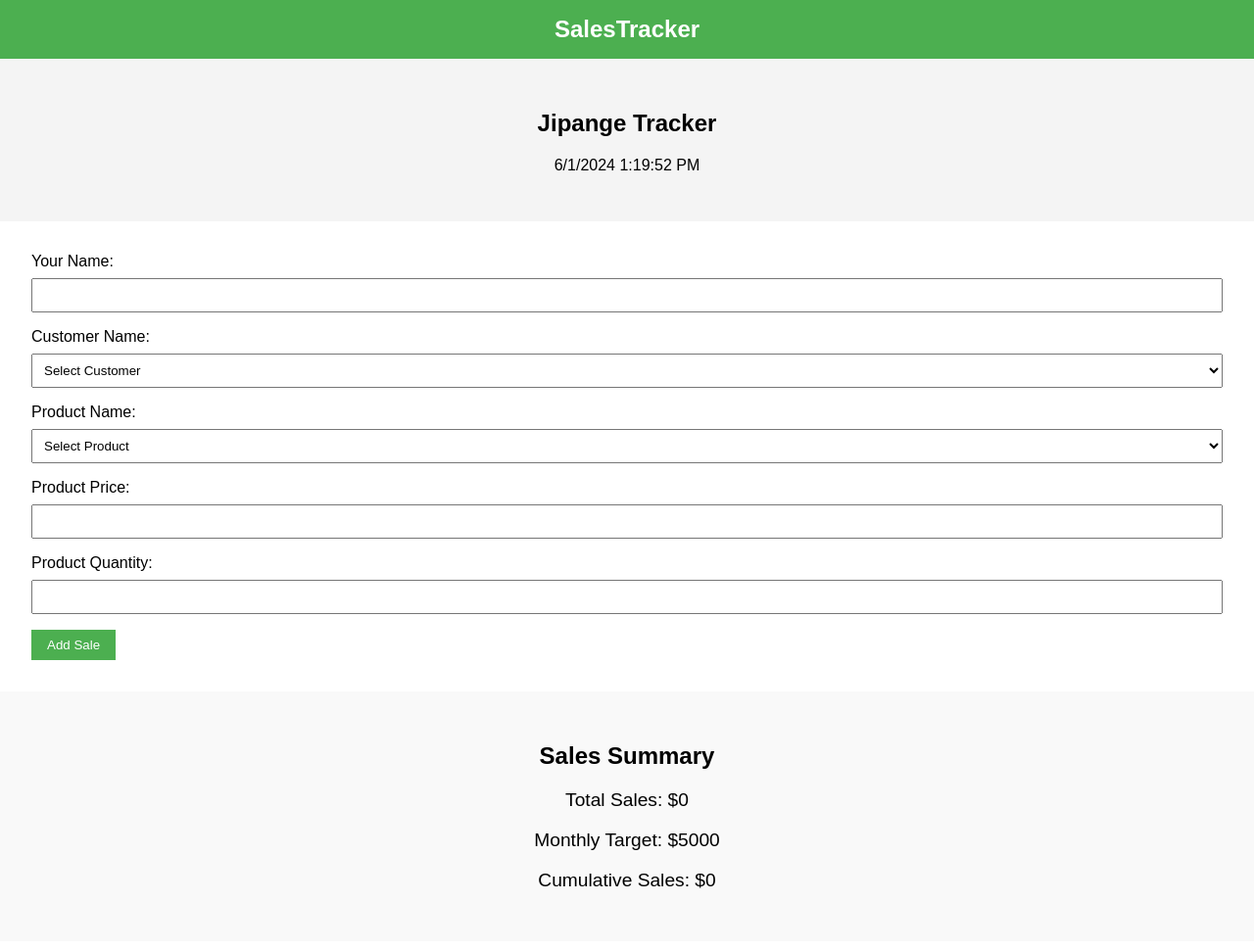
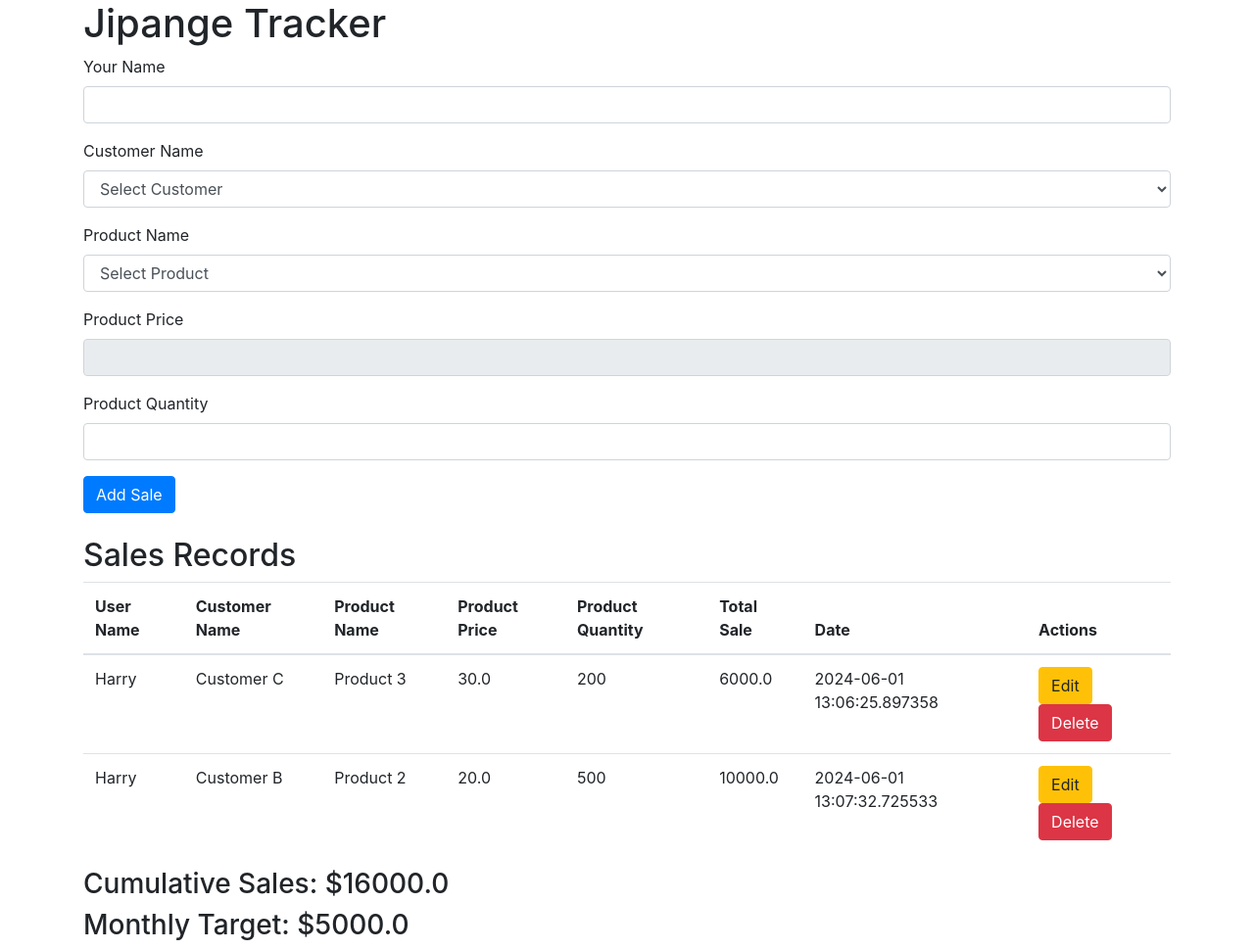
Before and after one commit to Kenfod/Python-Sales-Tracker, a Flask app: page / in a window 1280 px wide. Shown: the whole page at 98% size. Before the commit the page ends 907 px from the top, so only its background shows below. Run offline with Flask 3, Linux system fonts and the light colour scheme; data comes from the database, SQL or seed files in the repository; both versions use the stored data as it was after the commit; some libraries are stand-ins or nearby versions.

Commit message:
Updated the Add/Edit/Delete Functionalities

```diff
--- a/app.py
+++ b/app.py
@@ -1,35 +1,97 @@
-from flask import Flask, render_template, request, jsonify
+from flask import Flask, render_template, request, redirect, url_for
+from flask_sqlalchemy import SQLAlchemy
+from datetime import datetime
+
 app = Flask(__name__)
+app.config['SQLALCHEMY_DATABASE_URI'] = 'sqlite:///sales.db'
+app.config['SQLALCHEMY_TRACK_MODIFICATIONS'] = False
+db = SQLAlchemy(app)
 
-sales_data = {
-    'total_sales': 0,
-    'monthly_target': 5000,
-    'cumulative_sales': 0
-}
+class Sale(db.Model):
+    id = db.Column(db.Integer, primary_key=True)
+    user_name = db.Column(db.String(80), nullable=False)
+    customer_name = db.Column(db.String(80), nullable=False)
+    product_name = db.Column(db.String(80), nullable=False)
+    product_price = db.Column(db.Float, nullable=False)
+    product_quantity = db.Column(db.Integer, nullable=False)
+    total_sale = db.Column(db.Float, nullable=False)
+    date = db.Column(db.DateTime, default=datetime.utcnow)
+
+    def __repr__(self):
+        return f'<Sale {self.id}>'
+
+# Enclose the database initialization in an application context
+with app.app_context():
+    db.create_all()
+
+# Example data for customers and products
+customers = ['Customer A', 'Customer B', 'Customer C']
+products = [
+    {'name': 'Product 1', 'price': 10.00},
+    {'name': 'Product 2', 'price': 20.00},
+    {'name': 'Product 3', 'price': 30.00},
+]
 
 @app.route('/')
 def index():
-    customers = ["Customer A", "Customer B", "Customer C"]
-    products = [
-        {"name": "Product 1", "price": 10.00},
-        {"name": "Product 2", "price": 20.00},
-        {"name": "Product 3", "price": 30.00}
-    ]
-    return render_template('index.html', sales_data=sales_data, customers=customers, products=products)
+    sales = Sale.query.all()
+    cumulative_sales = sum(sale.total_sale for sale in sales)
+    monthly_target = 5000.0
+    return render_template('index.html', sales=sales, cumulative_sales=cumulative_sales, monthly_target=monthly_target, customers=customers, products=products)
 
-@app.route('/add_sale', methods=['POST'])
+@app.route('/add', methods=['POST'])
 def add_sale():
+    user_name = request.form['userName']
+    customer_name = request.form['customerName']
+    product_name = request.form['productName']
+    product_price = float(request.form['productPrice'])
+    product_quantity = int(request.form['productQuantity'])
+    total_sale = product_price * product_quantity
+
+    new_sale = Sale(
+        user_name=user_name,
+        customer_name=customer_name,
+        product_name=product_name,
+        product_price=product_price,
+        product_quantity=product_quantity,
+        total_sale=total_sale
+    )
+
     try:
-        product_price = float(request.form['productPrice'])
-        product_quantity = int(request.form['productQuantity'])
-        sale_amount = product_price * product_quantity
+        db.session.add(new_sale)
+        db.session.commit()
+        return redirect('/')
+    except Exception as e:
+        return f"An error occurred while adding the sale: {e}"
 
-        sales_data['total_sales'] = sale_amount
-        sales_data['cumulative_sales'] += sale_amount
+@app.route('/edit/<int:id>', methods=['GET', 'POST'])
+def edit_sale(id):
+    sale = Sale.query.get_or_404(id)
+    if request.method == 'POST':
+        sale.user_name = request.form['userName']
+        sale.customer_name = request.form['customerName']
+        sale.product_name = request.form['productName']
+        sale.product_price = float(request.form['productPrice'])
+        sale.product_quantity = int(request.form['productQuantity'])
+        sale.total_sale = sale.product_price * sale.product_quantity
 
-        return jsonify(sales_data)
-    except KeyError as e:
-        return f"Missing form field: {e}"
+        try:
+            db.session.commit()
+            return redirect('/')
+        except Exception as e:
+            return f"An error occurred while updating the sale: {e}"
+    else:
+        return render_template('edit.html', sale=sale, customers=customers, products=products)
+
+@app.route('/delete/<int:id>')
+def delete_sale(id):
+    sale = Sale.query.get_or_404(id)
+    try:
+        db.session.delete(sale)
+        db.session.commit()
+        return redirect('/')
+    except Exception as e:
+        return f"An error occurred while deleting the sale: {e}"
 
 if __name__ == '__main__':
     app.run(debug=True)
--- a/templates/index.html
+++ b/templates/index.html
@@ -1,32 +1,22 @@
-<!DOCTYPE html>
+<!doctype html>
 <html lang="en">
 <head>
-    <meta charset="UTF-8">
-    <meta name="viewport" content="width=device-width, initial-scale=1.0">
-    <title>Jipange Sales Tracker</title>
-    <link rel="stylesheet" href="{{ url_for('static', filename='styles.css') }}">
+  <meta charset="utf-8">
+  <title>Sales Tracker</title>
+  <link rel="stylesheet" href="https://maxcdn.bootstrapcdn.com/bootstrap/4.0.0/css/bootstrap.min.css">
+  <script src="https://code.jquery.com/jquery-3.6.0.min.js"></script>
 </head>
 <body>
-    <header>
-        <div class="navbar">
-            <div class="logo">SalesTracker</div>
-        </div>
-    </header>
-
-    <section class="header-section">
+<div class="container">
   <h1>Jipange Tracker</h1>
-        <p id="date-time"></p>
-    </section>
-
-    <section class="input-section">
-        <form id="salesForm">
+  <form action="/add" method="POST">
     <div class="form-group">
-                <label for="userName">Your Name:</label>
-                <input type="text" id="userName" name="userName" required>
+      <label for="userName">Your Name</label>
+      <input type="text" class="form-control" id="userName" name="userName" required>
     </div>
     <div class="form-group">
-                <label for="customerName">Customer Name:</label>
-                <select id="customerName" name="customerName" required>
+      <label for="customerName">Customer Name</label>
+      <select class="form-control" id="customerName" name="customerName" required>
         <option value="">Select Customer</option>
         {% for customer in customers %}
         <option value="{{ customer }}">{{ customer }}</option>
@@ -34,33 +24,68 @@
       </select>
     </div>
     <div class="form-group">
-                <label for="productName">Product Name:</label>
-                <select id="productName" name="productName" required>
+      <label for="productName">Product Name</label>
+      <select class="form-control" id="productName" name="productName" required>
         <option value="">Select Product</option>
         {% for product in products %}
-                    <option value="{{ product.name }}" data-price="{{ product.price }}">{{ product.name }}</option>
+        <option value="{{ product['name'] }}" data-price="{{ product['price'] }}">{{ product['name'] }}</option>
         {% endfor %}
       </select>
     </div>
     <div class="form-group">
-                <label for="productPrice">Product Price:</label>
-                <input type="number" id="productPrice" name="productPrice" step="0.01" readonly required>
+      <label for="productPrice">Product Price</label>
+      <input type="number" step="0.01" class="form-control" id="productPrice" name="productPrice" required readonly>
     </div>
     <div class="form-group">
-                <label for="productQuantity">Product Quantity:</label>
-                <input type="number" id="productQuantity" name="productQuantity" required>
+      <label for="productQuantity">Product Quantity</label>
+      <input type="number" class="form-control" id="productQuantity" name="productQuantity" required>
     </div>
-            <button type="submit">Add Sale</button>
+    <button type="submit" class="btn btn-primary">Add Sale</button>
   </form>
-    </section>
+  <h2 class="mt-4">Sales Records</h2>
+  <table class="table">
+    <thead>
+      <tr>
+        <th>User Name</th>
+        <th>Customer Name</th>
+        <th>Product Name</th>
+        <th>Product Price</th>
+        <th>Product Quantity</th>
+        <th>Total Sale</th>
+        <th>Date</th>
+        <th>Actions</th>
+      </tr>
+    </thead>
+    <tbody>
+      {% for sale in sales %}
+      <tr>
+        <td>{{ sale.user_name }}</td>
+        <td>{{ sale.customer_name }}</td>
+        <td>{{ sale.product_name }}</td>
+        <td>{{ sale.product_price }}</td>
+        <td>{{ sale.product_quantity }}</td>
+        <td>{{ sale.total_sale }}</td>
+        <td>{{ sale.date }}</td>
+        <td>
+          <a href="/edit/{{ sale.id }}" class="btn btn-warning">Edit</a>
+          <a href="/delete/{{ sale.id }}" class="btn btn-danger">Delete</a>
+        </td>
+      </tr>
+      {% endfor %}
+    </tbody>
+  </table>
+  <h3>Cumulative Sales: ${{ cumulative_sales }}</h3>
+  <h3>Monthly Target: ${{ monthly_target }}</h3>
+</div>
 
-    <section class="sales-summary">
-        <h2>Sales Summary</h2>
-        <p>Total Sales: $<span id="totalSales">{{ sales_data.total_sales }}</span></p>
-        <p>Monthly Target: $<span id="monthlyTarget">{{ sales_data.monthly_target }}</span></p>
-        <p>Cumulative Sales: $<span id="cumulativeSales">{{ sales_data.cumulative_sales }}</span></p>
-    </section>
+<script>
+  $(document).ready(function() {
+    $('#productName').change(function() {
+      var price = $(this).find(':selected').data('price');
+      $('#productPrice').val(price);
+    });
+  });
+</script>
 
-    <script src="{{ url_for('static', filename='scripts.js') }}"></script>
 </body>
 </html>
```
Also changed, not shown: templates/edit.html (added, +57 -0 lines), instance/sales.db (added). Lines whose indentation alone changed are shown as unchanged.
